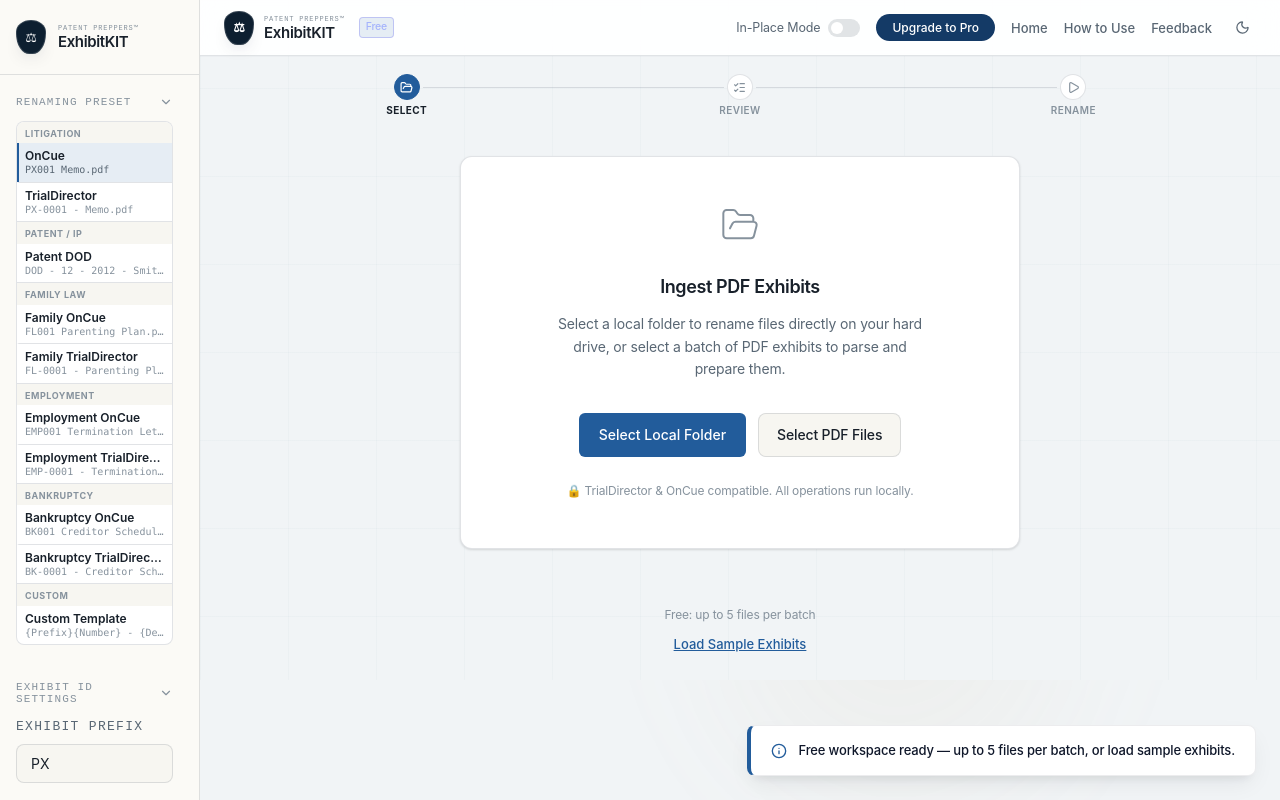
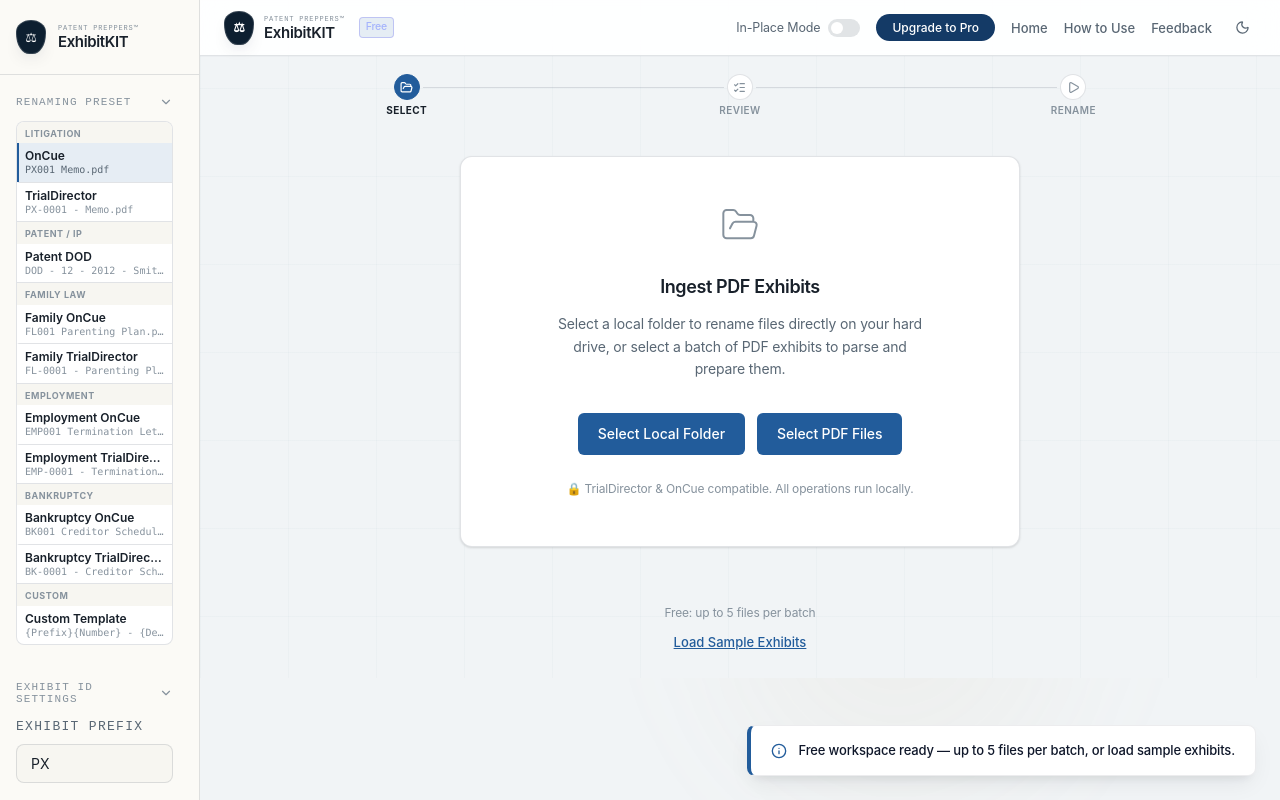
Before and after one commit to mpinkney2/exhibitkit, a React (Vite) app: page / in a window 1280 px wide. Both pictures are taken after a click on the button "Start free". Built offline with nearby package versions, Linux system fonts and the light colour scheme.

Commit message:
Style Select PDF Files button with blue accent
Co-authored-by: mpinkney2 <mpinkney2@users.noreply.github.com>

```diff
--- a/src/components/Dropzone.jsx
+++ b/src/components/Dropzone.jsx
@@ -130,8 +130,18 @@ export default function Dropzone({ onDirectorySelect, onFilesDrop, isSupported }
           )}
 
           <label
-            className="btn btn-secondary"
-            style={{ cursor: 'pointer' }}
+            className="btn"
+            style={{
+              backgroundColor: 'var(--color-accent)',
+              color: '#ffffff',
+              fontFamily: 'var(--font-sans)',
+              fontWeight: '500',
+              fontSize: '14px',
+              borderRadius: '6px',
+              padding: '10px 20px',
+              border: 'none',
+              cursor: 'pointer'
+            }}
           >
             Select PDF Files
             <input
```
